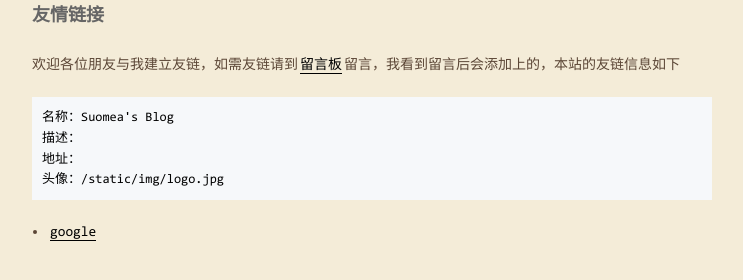
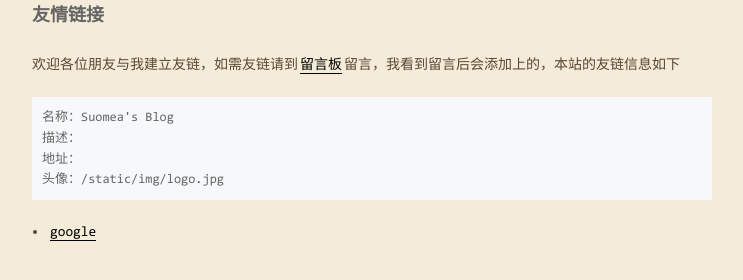
Before and after one commit to Suomea/Suomea.github.io, a Jekyll site: the page built from pages/links.md, in a window 1280 px wide. Shown: the part 123-403 px from the top of the page, without its empty margins (268-1011 px from the left). Built offline with Jekyll 4.4.1, drawn with Linux system fonts in a browser that asks for light colours.

```diff
--- a/static/css/post.css
+++ b/static/css/post.css
@@ -88,7 +88,7 @@
   padding: 0 4px;
   margin: 0 2px;
   border-radius: 4px;
-  color: #000000;
+  color: #666666;
 }
 .page-post pre {
   font-size: 0;
```
